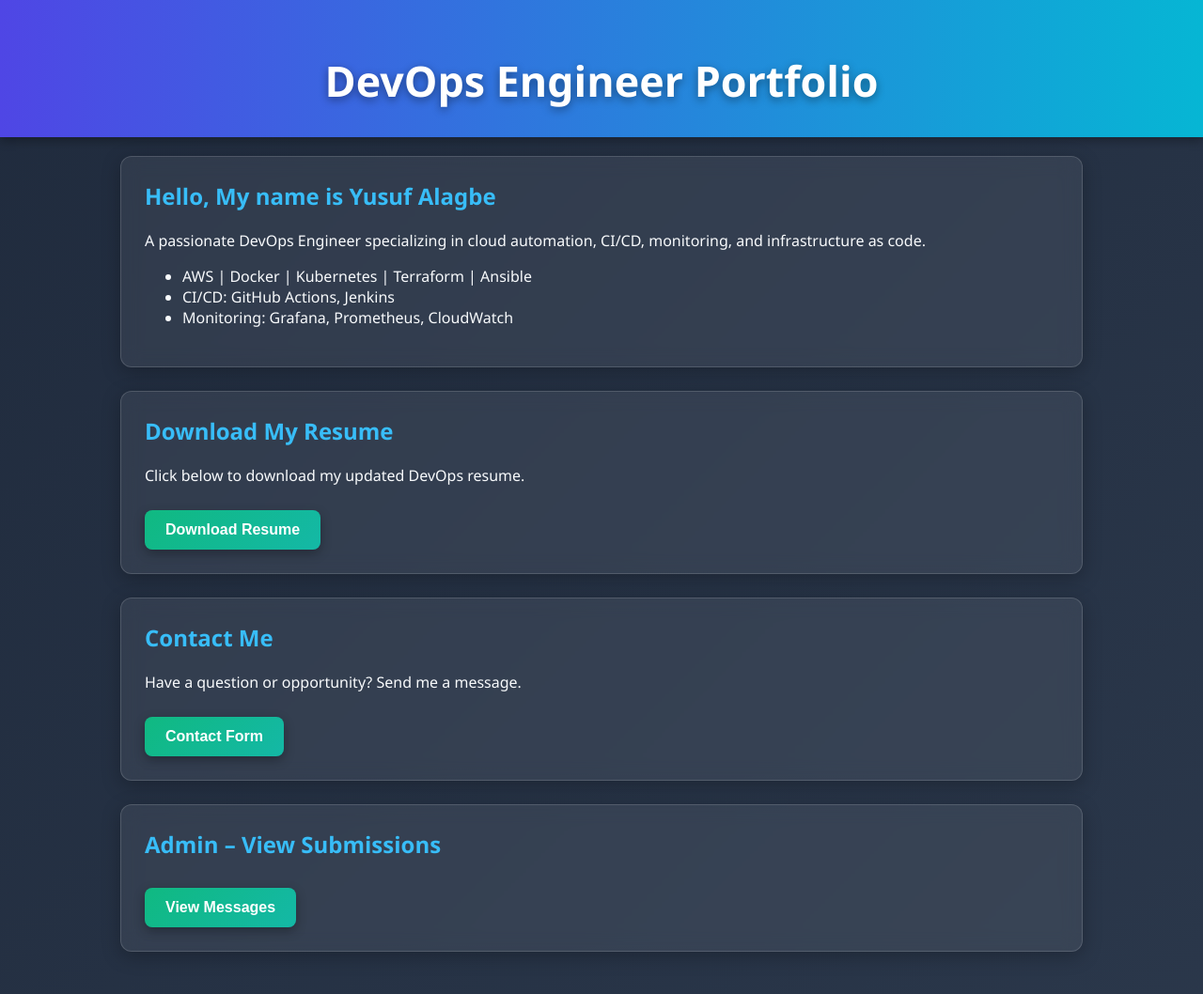
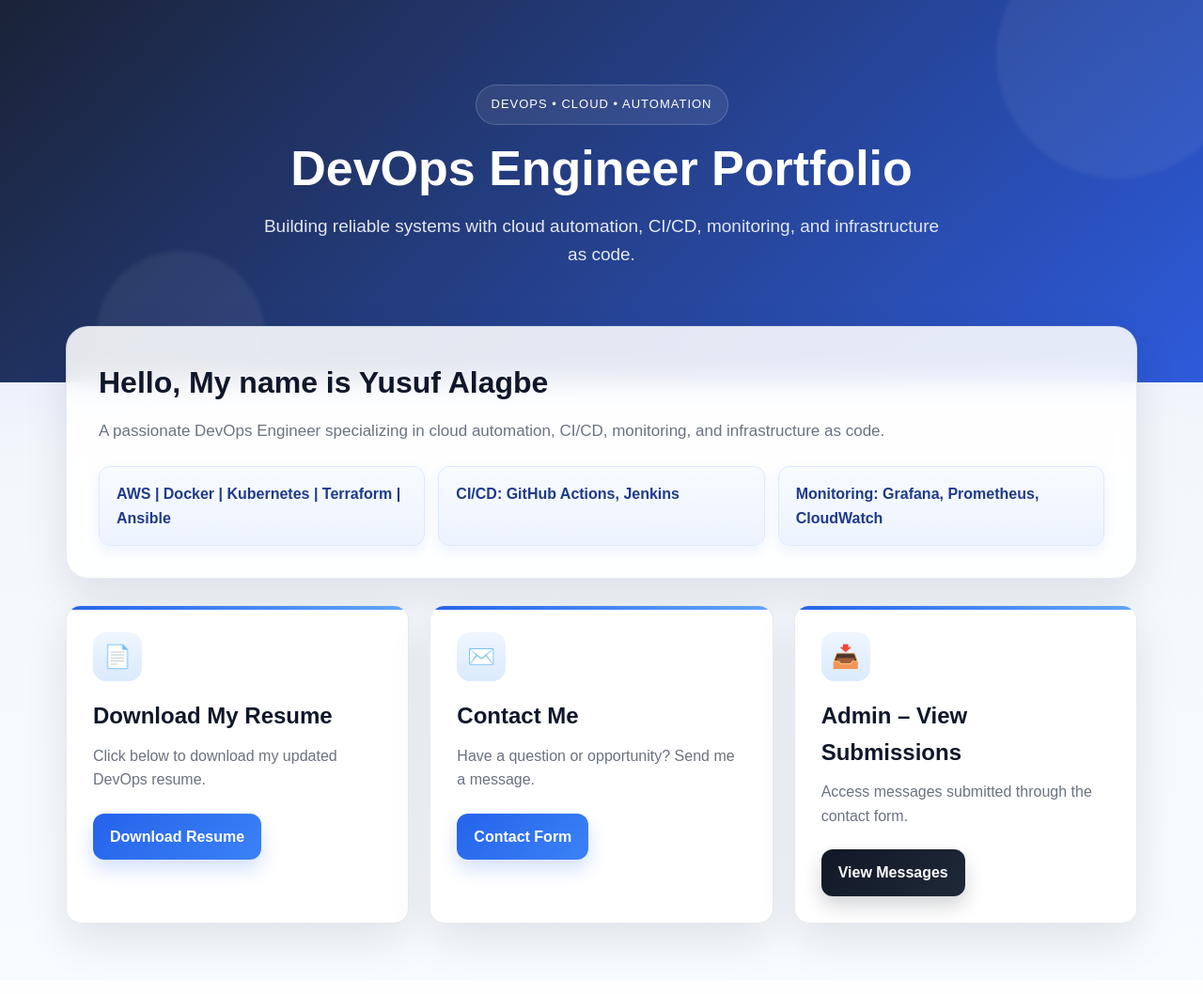
Before and after one commit to YusufAlagbe/Devops, a Flask app: page / in a window 1280 px wide. Shown: the whole page at 94% size. After the commit the page ends 1017 px from the top, so only its background shows below. Run offline with Flask 3, Linux system fonts and the light colour scheme.

Commit message:
Improve homepage design with advanced UI while preserving content

```diff
--- a/static/style.css
+++ b/static/style.css
@@ -1,129 +1,265 @@
-/* Global */
-body {
-    font-family: 'Segoe UI', Arial, sans-serif;
-    background: linear-gradient(135deg, #0f172a, #1e293b, #334155);
-    background-size: 400% 400%;
-    animation: gradientBG 12s ease infinite;
-    color: #f8fafc;
+* {
     margin: 0;
     padding: 0;
+    box-sizing: border-box;
 }
 
-/* Gradient animation */
-@keyframes gradientBG {
-    0% { background-position: 0% 50%; }
-    50% { background-position: 100% 50%; }
-    100% { background-position: 0% 50%; }
+:root {
+    --bg: #f3f7fc;
+    --surface: rgba(255, 255, 255, 0.88);
+    --surface-solid: #ffffff;
+    --primary: #2563eb;
+    --primary-dark: #1d4ed8;
+    --dark: #0f172a;
+    --text: #1f2937;
+    --muted: #6b7280;
+    --border: rgba(148, 163, 184, 0.22);
+    --shadow: 0 18px 45px rgba(15, 23, 42, 0.10);
+    --radius-lg: 24px;
+    --radius-md: 16px;
+    --radius-sm: 12px;
 }
 
-/* Header */
-header {
-    background: linear-gradient(to right, #4f46e5, #06b6d4);
-    padding: 25px;
-    text-align: center;
-    color: white;
-    box-shadow: 0 4px 10px rgba(0,0,0,0.3);
+body {
+    font-family: Arial, sans-serif;
+    color: var(--text);
+    background:
+        radial-gradient(circle at top left, rgba(37, 99, 235, 0.18), transparent 30%),
+        radial-gradient(circle at top right, rgba(59, 130, 246, 0.14), transparent 28%),
+        linear-gradient(180deg, #eef4ff 0%, var(--bg) 45%, #f8fbff 100%);
+    line-height: 1.6;
+    min-height: 100vh;
 }
 
-/* Headings */
-h1 {
-    font-size: 2.8rem;
-    margin-bottom: 5px;
-    text-shadow: 0 3px 10px rgba(0,0,0,0.4);
+.hero {
+    position: relative;
+    padding: 90px 20px 120px;
+    background:
+        linear-gradient(135deg, rgba(15, 23, 42, 0.94), rgba(29, 78, 216, 0.92));
+    color: white;
+    overflow: hidden;
 }
 
-h2 {
-    color: #38bdf8;
-    margin-top: 0;
+.hero::before,
+.hero::after {
+    content: "";
+    position: absolute;
+    border-radius: 50%;
+    background: rgba(255, 255, 255, 0.06);
+    filter: blur(2px);
 }
 
-/* Container */
-.container {
-    width: 80%;
-    margin: auto;
-    padding: 20px;
+.hero::before {
+    width: 260px;
+    height: 260px;
+    top: -70px;
+    right: -40px;
 }
 
-/* Card Style */
+.hero::after {
+    width: 180px;
+    height: 180px;
+    bottom: -40px;
+    left: 8%;
+}
+
+.hero-inner {
+    max-width: 950px;
+    margin: 0 auto;
+    text-align: center;
+    position: relative;
+    z-index: 1;
+}
+
+.hero-badge {
+    display: inline-block;
+    margin-bottom: 18px;
+    padding: 10px 16px;
+    border: 1px solid rgba(255, 255, 255, 0.18);
+    border-radius: 999px;
+    background: rgba(255, 255, 255, 0.08);
+    font-size: 13px;
+    letter-spacing: 1px;
+    text-transform: uppercase;
+    backdrop-filter: blur(8px);
+}
+
+.hero h1 {
+    font-size: 52px;
+    line-height: 1.1;
+    margin-bottom: 18px;
+    font-weight: 700;
+}
+
+.hero-subtext {
+    max-width: 720px;
+    margin: 0 auto;
+    font-size: 19px;
+    color: rgba(255, 255, 255, 0.88);
+}
+
+.container {
+    max-width: 1180px;
+    margin: -60px auto 60px;
+    padding: 0 20px;
+    position: relative;
+    z-index: 2;
+}
+
+.intro-panel {
+    background: var(--surface);
+    backdrop-filter: blur(14px);
+    border: 1px solid var(--border);
+    border-radius: var(--radius-lg);
+    padding: 34px;
+    box-shadow: var(--shadow);
+    margin-bottom: 28px;
+}
+
+.intro-text h2 {
+    font-size: 32px;
+    color: var(--dark);
+    margin-bottom: 12px;
+}
+
+.intro-text p {
+    font-size: 17px;
+    color: var(--muted);
+    margin-bottom: 24px;
+    max-width: 850px;
+}
+
+.skills-list {
+    display: grid;
+    grid-template-columns: repeat(auto-fit, minmax(240px, 1fr));
+    gap: 14px;
+}
+
+.skill-item {
+    padding: 16px 18px;
+    border-radius: var(--radius-sm);
+    background: linear-gradient(180deg, #f8fbff 0%, #edf4ff 100%);
+    border: 1px solid #dbeafe;
+    color: #1e3a8a;
+    font-weight: 700;
+    box-shadow: 0 6px 14px rgba(37, 99, 235, 0.08);
+}
+
+.cards-grid {
+    display: grid;
+    grid-template-columns: repeat(auto-fit, minmax(280px, 1fr));
+    gap: 22px;
+}
+
 .card {
-    background: rgba(255,255,255,0.07);
-    backdrop-filter: blur(10px);
-    padding: 25px;
-    margin-bottom: 25px;
-    border-radius: 12px;
-    border: 1px solid rgba(255,255,255,0.15);
-    box-shadow: 0 5px 20px rgba(0,0,0,0.25);
-    transition: transform 0.2s ease, box-shadow 0.2s ease;
+    background: var(--surface-solid);
+    border: 1px solid var(--border);
+    border-radius: var(--radius-md);
+    padding: 28px;
+    box-shadow: var(--shadow);
+    position: relative;
+    overflow: hidden;
+    transition: transform 0.25s ease, box-shadow 0.25s ease, border-color 0.25s ease;
+}
+
+.card::before {
+    content: "";
+    position: absolute;
+    top: 0;
+    left: 0;
+    width: 100%;
+    height: 4px;
+    background: linear-gradient(90deg, var(--primary), #60a5fa);
 }
 
 .card:hover {
-    transform: translateY(-5px);
-    box-shadow: 0 12px 30px rgba(0,0,0,0.35);
+    transform: translateY(-6px);
+    box-shadow: 0 22px 48px rgba(15, 23, 42, 0.14);
+    border-color: rgba(37, 99, 235, 0.25);
 }
 
-/* Links */
-a {
-    text-decoration: none;
-    color: #0ea5e9;
+.card-icon {
+    width: 52px;
+    height: 52px;
+    border-radius: 14px;
+    display: flex;
+    align-items: center;
+    justify-content: center;
+    background: linear-gradient(180deg, #eff6ff 0%, #dbeafe 100%);
+    font-size: 24px;
+    margin-bottom: 18px;
 }
 
-a:hover {
-    color: #22d3ee;
+.card h2 {
+    font-size: 24px;
+    color: var(--dark);
+    margin-bottom: 10px;
 }
 
-/* Buttons */
-button {
-    background: linear-gradient(135deg, #10b981, #14b8a6);
-    color: white;
-    padding: 12px 22px;
-    border: none;
-    border-radius: 8px;
-    cursor: pointer;
-    font-size: 1rem;
-    margin-top: 10px;
-    font-weight: bold;
-    box-shadow: 0 4px 12px rgba(0,0,0,0.3);
-    transition: background 0.3s ease, transform 0.2s ease;
+.card p {
+    color: var(--muted);
+    margin-bottom: 22px;
+    min-height: 52px;
 }
 
-button:hover {
-    background: linear-gradient(135deg, #059669, #0d9488);
-    transform: scale(1.05);
+.btn {
+    display: inline-block;
+    text-decoration: none;
+    padding: 12px 18px;
+    border-radius: 12px;
+    font-weight: 700;
+    transition: all 0.25s ease;
 }
 
-/* Form elements */
-input, textarea {
-    width: 100%;
-    padding: 12px;
-    margin-top: 8px;
-    margin-bottom: 15px;
-    border-radius: 8px;
-    border: 1px solid rgba(255,255,255,0.25);
-    background: rgba(255,255,255,0.05);
-    color: #f1f5f9;
-    font-size: 1rem;
+.btn-primary {
+    background: linear-gradient(135deg, var(--primary), #3b82f6);
+    color: white;
+    box-shadow: 0 10px 20px rgba(37, 99, 235, 0.20);
 }
 
-/* Table */
-table {
-    width: 100%;
-    border-collapse: collapse;
-    background: rgba(255,255,255,0.05);
-    border-radius: 8px;
-    overflow: hidden;
+.btn-primary:hover {
+    background: linear-gradient(135deg, var(--primary-dark), #2563eb);
+    transform: translateY(-1px);
 }
 
-table th {
-    background: #1e40af;
-    color: #f1f5f9;
-    padding: 12px;
+.btn-dark {
+    background: linear-gradient(135deg, #111827, #1f2937);
+    color: white;
+    box-shadow: 0 10px 20px rgba(17, 24, 39, 0.18);
 }
 
-table td {
-    padding: 12px;
-    border-bottom: 1px solid rgba(255,255,255,0.1);
+.btn-dark:hover {
+    background: linear-gradient(135deg, #000000, #111827);
+    transform: translateY(-1px);
 }
 
-table tr:nth-child(even) {
-    background: rgba(255,255,255,0.07);
+@media (max-width: 768px) {
+    .hero {
+        padding: 70px 20px 100px;
+    }
+
+    .hero h1 {
+        font-size: 36px;
+    }
+
+    .hero-subtext {
+        font-size: 16px;
+    }
+
+    .container {
+        margin-top: -45px;
+    }
+
+    .intro-panel,
+    .card {
+        padding: 22px;
+    }
+
+    .intro-text h2 {
+        font-size: 25px;
+    }
+
+    .card h2 {
+        font-size: 21px;
+    }
 }
--- a/templates/index.html
+++ b/templates/index.html
@@ -1,45 +1,66 @@
 <!DOCTYPE html>
-<html>
+<html lang="en">
 <head>
+    <meta charset="UTF-8">
+    <meta name="viewport" content="width=device-width, initial-scale=1.0">
+    <title>DevOps Engineer Portfolio</title>
     <link rel="stylesheet" href="/static/style.css">
-    <title>DevOps Engineer Portfolio</title>
 </head>
 <body>
 
-<header>
+    <header class="hero">
+        <div class="hero-inner">
+            <div class="hero-badge">DevOps • Cloud • Automation</div>
             <h1>DevOps Engineer Portfolio</h1>
+            <p class="hero-subtext">
+                Building reliable systems with cloud automation, CI/CD, monitoring, and infrastructure as code.
+            </p>
+        </div>
     </header>
 
+    <main class="container">
 
-<div class="container">
+        <section class="intro-panel">
+            <div class="intro-text">
+                <h2>Hello, My name is Yusuf Alagbe</h2>
+                <p>
+                    A passionate DevOps Engineer specializing in cloud automation, CI/CD, monitoring, and infrastructure as code.
+                </p>
+            </div>
+
+            <div class="skills-list">
+                <div class="skill-item">AWS | Docker | Kubernetes | Terraform | Ansible</div>
+                <div class="skill-item">CI/CD: GitHub Actions, Jenkins</div>
+                <div class="skill-item">Monitoring: Grafana, Prometheus, CloudWatch</div>
+            </div>
+        </section>
+
+        <section class="cards-grid">
 
             <div class="card">
-        <h2>Hello, My name is Yusuf Alagbe</h2>
-        <p>A passionate DevOps Engineer specializing in cloud automation, CI/CD, monitoring, and infrastructure as code.</p>
-        <ul>
-            <li>AWS | Docker | Kubernetes | Terraform | Ansible</li>
-            <li>CI/CD: GitHub Actions, Jenkins</li>
-            <li>Monitoring: Grafana, Prometheus, CloudWatch</li>
-        </ul>
+                <div class="card-icon">📄</div>
+                <h2>Download My Resume</h2>
+                <p>Click below to download my updated DevOps resume.</p>
+                <a href="/static/resume.pdf" download class="btn btn-primary">Download Resume</a>
             </div>
 
             <div class="card">
-        <h2>Download My Resume</h2>
-        <p>Click below to download my updated DevOps resume.</p>
-        <a href="/static/resume.pdf" download>
-            <button>Download Resume</button>
-        </a>
+                <div class="card-icon">✉️</div>
+                <h2>Contact Me</h2>
+                <p>Have a question or opportunity? Send me a message.</p>
+                <a href="/contact" class="btn btn-primary">Contact Form</a>
             </div>
 
             <div class="card">
-        <h2>Contact Me</h2>
-        <p>Have a question or opportunity? Send me a message.</p>
-        <a href="/contact"><button>Contact Form</button></a>
+                <div class="card-icon">📥</div>
+                <h2>Admin – View Submissions</h2>
+                <p>Access messages submitted through the contact form.</p>
+                <a href="/submissions" class="btn btn-dark">View Messages</a>
             </div>
 
-    <div class="card">
-        <h2>Admin – View Submissions</h2>
-        <a href="/submissions"><button>View Messages</button></a>
-    </div>
+        </section>
 
-</div>
+    </main>
+
+</body>
+</html>
```
Lines whose indentation alone changed are shown as unchanged.
